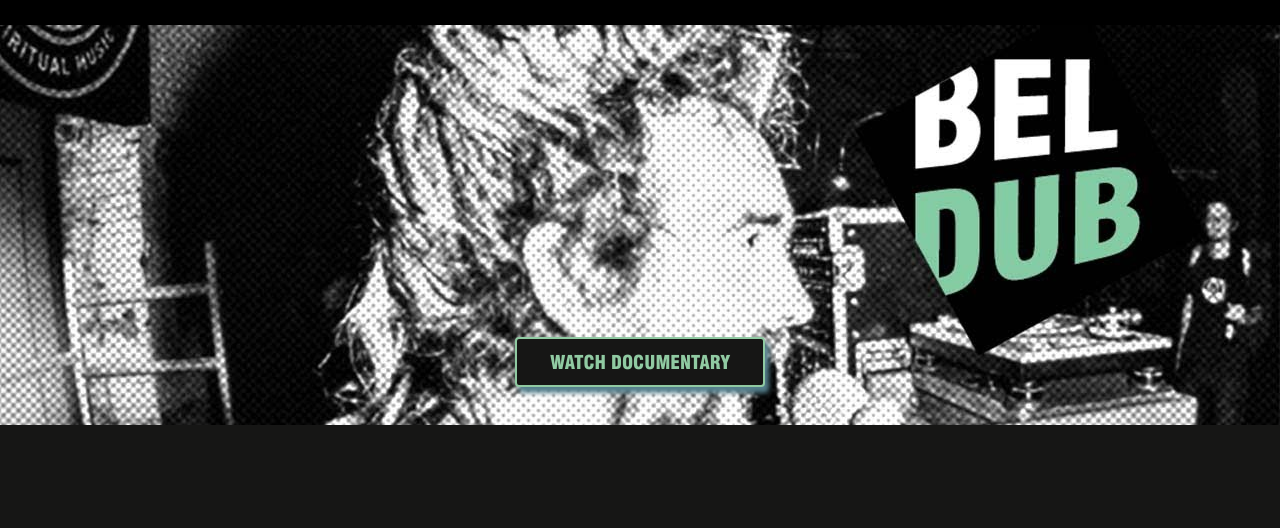
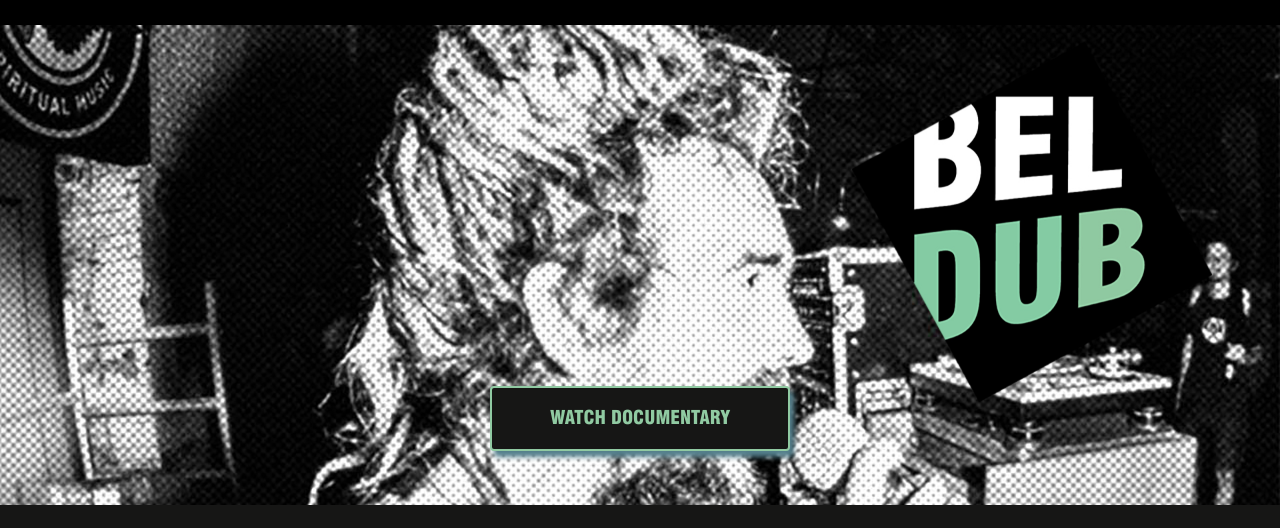
Before and after one commit to siamfarghaly/beldub, a Gatsby site: page / in a window 1280 px wide. Shown: the part 225-753 px from the top of the page. Built offline with nearby package versions, Linux system fonts and the light colour scheme; Gatsby itself is replaced by a stand-in of ours.

Commit message:
action button

```diff
--- a/src/pages/index.js
+++ b/src/pages/index.js
@@ -13,17 +13,17 @@ import  "../components/index.module.css"
 const IndexPage = () => (
 
   <Layout>
-    <div className="hero" style={{zIndex:'-100',position:'absolute',top:'250px', overflow:'hidden',left:'0', backgroundPosition:'90%',height:'50vh',width:'100vw',backgroundSize:'cover',backgroundRepeat:'no-repeat', backgroundImage:'url("../beldubcover.jpeg")'}}>
+    <div className="hero" style={{zIndex:'-100',position:'absolute',top:'250px', overflow:'hidden',left:'0', backgroundPosition:'90%',height:'60vh',width:'100vw',backgroundSize:'cover',backgroundRepeat:'no-repeat', backgroundImage:'url("../beldubcover.jpg")'}}>
 
     </div>
-    <div className="hero" style={{zIndex:'-105',position:'absolute',top:'100px', overflow:'hidden',left:'0', backgroundPosition:'0%',height:'50vh',width:'100vw',backgroundSize:'cover',backgroundRepeat:'no-repeat', backgroundColor:'black'}}>
+    <div className="hero" style={{zIndex:'-105',position:'absolute',top:'100px', overflow:'hidden',left:'0', backgroundPosition:'0%',height:'60vh',width:'100vw',backgroundSize:'cover',backgroundRepeat:'no-repeat', backgroundColor:'black'}}>
 
     </div>
-     <div style={{height:'60vh',display:'flex', flexDirection:'column', justifyContent:'space-between', marginBottom:'10vh'}}>
+     <div style={{height:'68vh',display:'flex', flexDirection:'column', justifyContent:'space-between', marginBottom:'10vh'}}>
      <h1 style={{fontSize:'2.5rem',textAlign:'center'}}>
         The platform that brings you reports of everything <b>dubbing in Belgium.</b>
       </h1>
-      <a href="https://vimeo.com/201431711" className="actionButton" style={{padding:'.6rem',textAlign:'center',textDecoration:'none',cursor:'pointer',boxShadow:"4px 6px 5px var(--color-blue)", margin:'0 auto',width:'250px',color:'var(--color-primary)', border:'2px solid var(--color-primary)',borderRadius:'4px',backgroundColor:'#161615', height:'50px'}}>
+      <a href="https://vimeo.com/201431711" className="actionButton" style={{padding:'1rem',textAlign:'center',textDecoration:'none',cursor:'pointer',boxShadow:"4px 6px 5px var(--color-blue)", margin:'0 auto',width:'300px',color:'var(--color-primary)', border:'2px solid var(--color-primary)',borderRadius:'4px',backgroundColor:'#161615', height:'65px'}}>
         <h3 style={{marginTop:'0'}}>WATCH DOCUMENTARY</h3>
       </a>
     </div>
```
Also changed, not shown: static/beldubcover.jpg (added).
